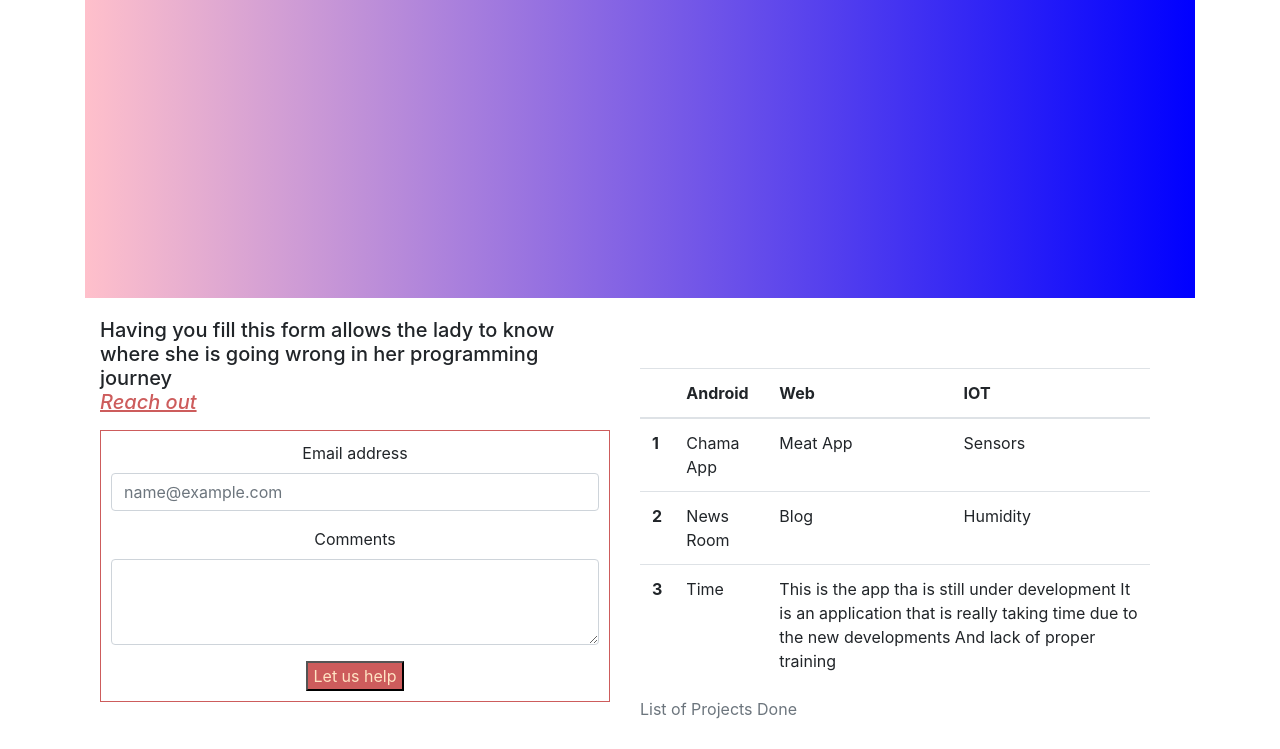
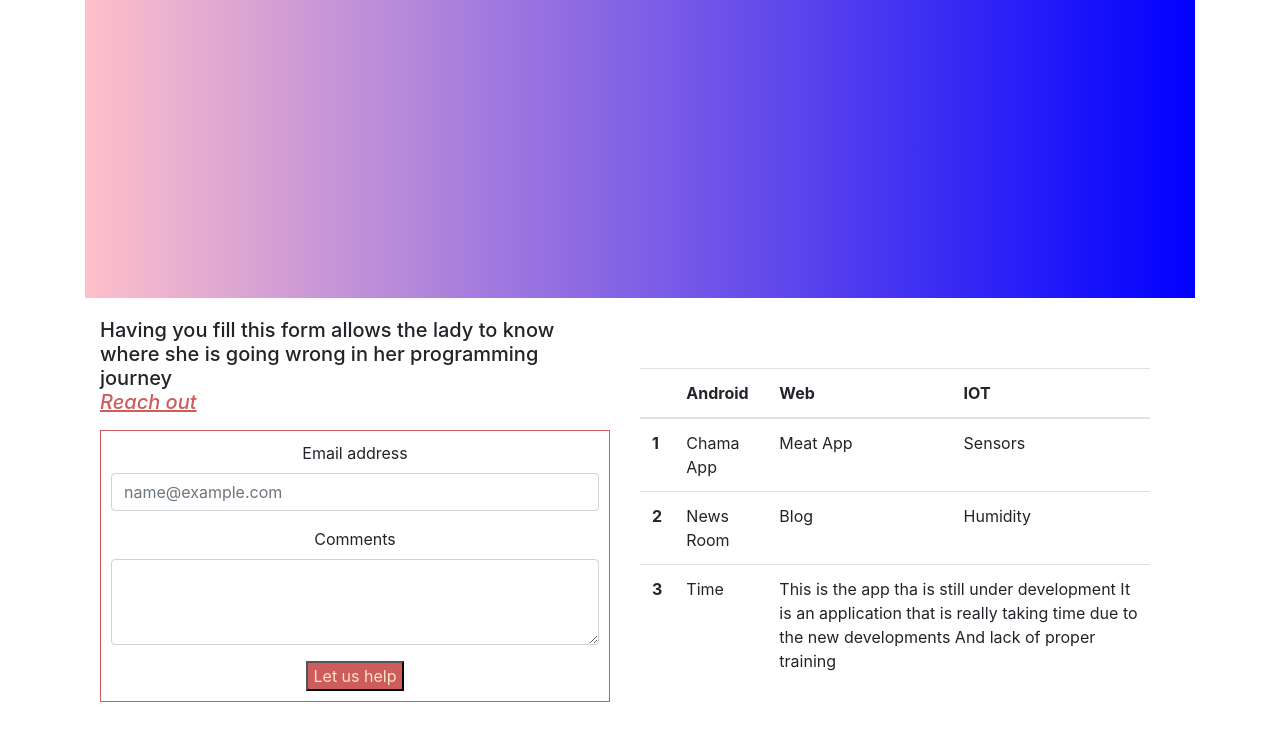
Before and after one commit to margaretmwaura/HTML-AND-SASS, a plain HTML site: page index.html in a window 1280 px wide. Shown: the part 358-1107 px from the top of the page. After the commit the page ends 1060 px from the top, so only its background shows below. Drawn offline with nearby package versions, Linux system fonts and the light colour scheme; some packages are replaced by stand-ins of ours; a script that the page names is missing.

Commit message:
refactor

```diff
--- a/index.html
+++ b/index.html
@@ -96,7 +96,6 @@
 
                    <div class="table-responsive-sm">
                        <table class="table">
-                           <caption>List of Projects Done</caption>
                            <thead>
                            <tr>
                                <th></th>
```
